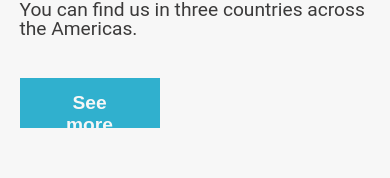
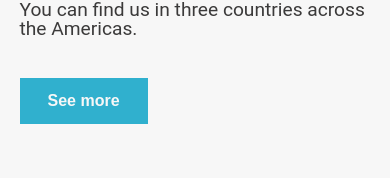
Before and after one commit to edmundoalvarez/corte-argentino, a React (Vite) app: page / in a window 390 px wide. Shown: the part 502-680 px from the top of the page. Built offline with nearby package versions, Linux system fonts and the light colour scheme.

Commit message:
Update Intro.module.css

```diff
--- a/src/components/Intro/Intro.module.css
+++ b/src/components/Intro/Intro.module.css
@@ -215,15 +215,14 @@
     }
 
     .intro .txt button {
-        width: 140px;
-        height: 50px;
         border: none;
         background-color: var(--tertiary-color);
         color: var(--secondary-color);
-        font-size: 1.2rem;
+        font-size: 1rem;
         font-weight: 700;
         cursor: pointer;
         transition: background-color 0.3s;
+        padding: 14px 28px;
     }
 
 }
```
